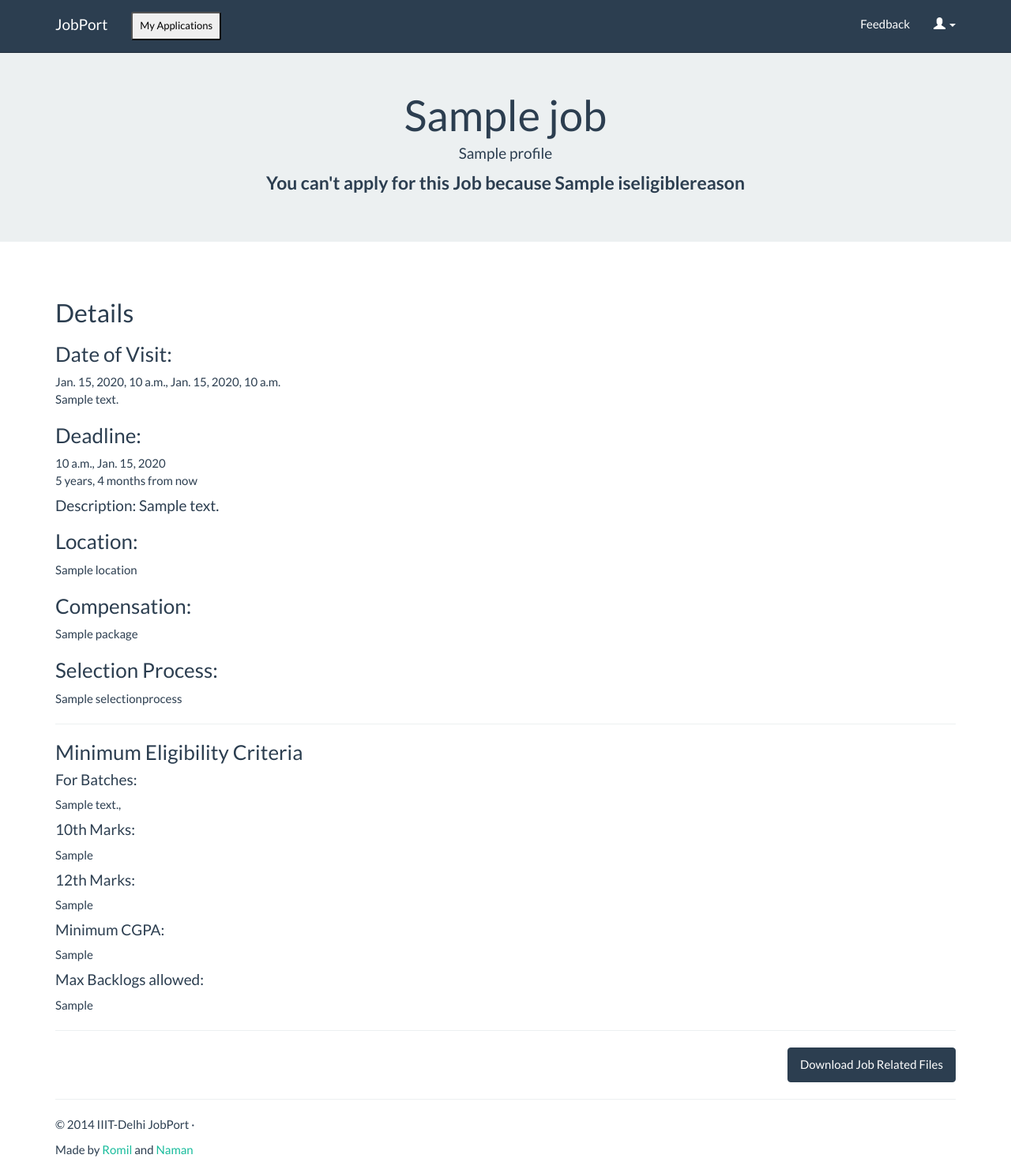
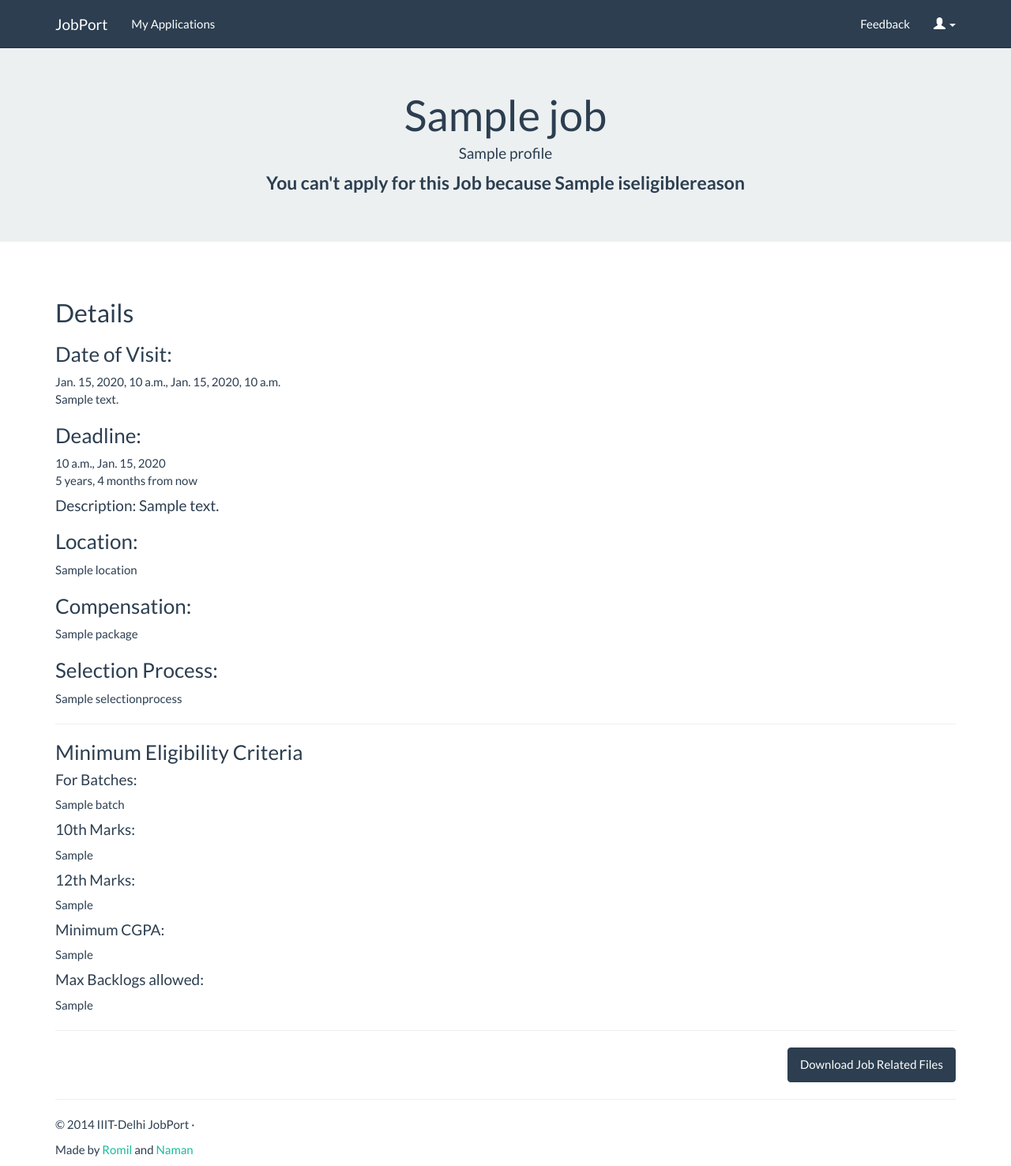
Before and after one commit to IIIT-Delhi/jobport, a Django app: template placement/jobport/templates/jobport/job_student.html in a window 1280 px wide. Shown: the whole page at 79% size. Run offline with Django 3.2, Linux system fonts and the light colour scheme; the template is opened without the code that fills it: most values are stand-ins (such as "Sample title", 1, 10 or a date in 2020); some libraries are stand-ins or nearby versions.

Commit message:
basic fixes

```diff
--- a/placement/jobport/templates/jobport/admin_batch.html
+++ b/placement/jobport/templates/jobport/admin_batch.html
@@ -5,7 +5,7 @@
 {% block content %}
 <div class="jumbotron">
   <div align="center" class="container">
-    <h1>{{ batch.text }}</h1>
+    <h1>{{ batch.title }}</h1>
     <a class="btn btn-warning" href="/batch/{{batch.id}}/edit/" role="button">Edit</a>
     <a class="btn btn-danger" href="/batch/{{batch.id}}/addstudentstobatch/" role="button">Add Students</a>
     <a class="btn btn-success" href="/batch/{{batch.id}}/getbatchlist/" role="button" target="_blank">Batch List</a>
--- a/placement/jobport/templates/jobport/admin_job.html
+++ b/placement/jobport/templates/jobport/admin_job.html
@@ -23,7 +23,7 @@
     <h3>Minimum Eligibility Criteria</h3>
     <h4>For Batches:</h4>
     {% for b in job.batch.all %}
-        {{b.text }},
+         {{b.title }}<p> </p>
 
     {% endfor %}
 
--- a/placement/jobport/templates/jobport/base_student.html
+++ b/placement/jobport/templates/jobport/base_student.html
@@ -40,7 +40,7 @@
       <!-- Collect the nav links, forms, and other content for toggling -->
       <div class="collapse navbar-collapse">
         <ul class="nav navbar-nav">
-          <li style="margin:1em"><button id="myjobs" class="btn-sm">My Applications</button></li>
+          <li ><a id="myjobs">My Applications</a></li>
         </ul>
         <ul class="nav navbar-nav navbar-right">
           <li><a href="/feedback/">Feedback</a></li>
--- a/placement/jobport/templates/jobport/batches.html
+++ b/placement/jobport/templates/jobport/batches.html
@@ -16,7 +16,7 @@
 {% for l in batch%}
     <div class="list-group">
         <a href="/batch/{{ l.pk }}" class="list-group-item">
-            <h4 class="list-group-item-heading">{{ l.text }}</h4>
+            <h4 class="list-group-item-heading">{{ l.title }}</h4>
             <h6 class="list-group-item-heading">Created on: {{ l.createdon }}</h6>
 			{% ifequal l.pg_or_not 'G' %}
 			<h6 class="list-group-item-heading">Graduate</h6>
@@ -29,8 +29,7 @@
 </div>
 {% if not batch%}
     <div class="container">
-        <h4 align="center">There are no batches right now.<button id="createBatch" class="btn btn-danger">Create Batch!</button>
-	</h4>
+        <h4 align="center">There are no batches right now.</h4>
     </div>
 {% endif %}
 
--- a/placement/jobport/templates/jobport/home_student.html
+++ b/placement/jobport/templates/jobport/home_student.html
@@ -29,7 +29,7 @@
     </div>
 {% endif %}
 
-<div id="base-modal" class="modal fade" id="myModal" tabindex="-1" role="dialog" aria-labelledby="myModalLabel" aria-hidden="true">
+<!-- <div id="base-modal" class="modal fade" id="myModal" tabindex="-1" role="dialog" aria-labelledby="myModalLabel" aria-hidden="true">
   <div class="modal-dialog">
     <div class="modal-content">
       <div class="modal-header">
@@ -54,5 +54,5 @@
         })
     }
 </script>
-
+ -->
 {% endblock %}
--- a/placement/jobport/templates/jobport/job_student.html
+++ b/placement/jobport/templates/jobport/job_student.html
@@ -55,7 +55,7 @@
     <h3>Minimum Eligibility Criteria</h3>
     <h4>For Batches:</h4>
     {% for b in job.batch.all %}
-        {{b.text }},
+        {{b.title }}<p> </p>
 
     {% endfor %}
 
```
Also changed, not shown: placement/jobport/templates/jobport/base_loggedout.html (+0 -1 lines), placement/jobport/templates/jobport/openbatch.html (+2 -7 lines).
